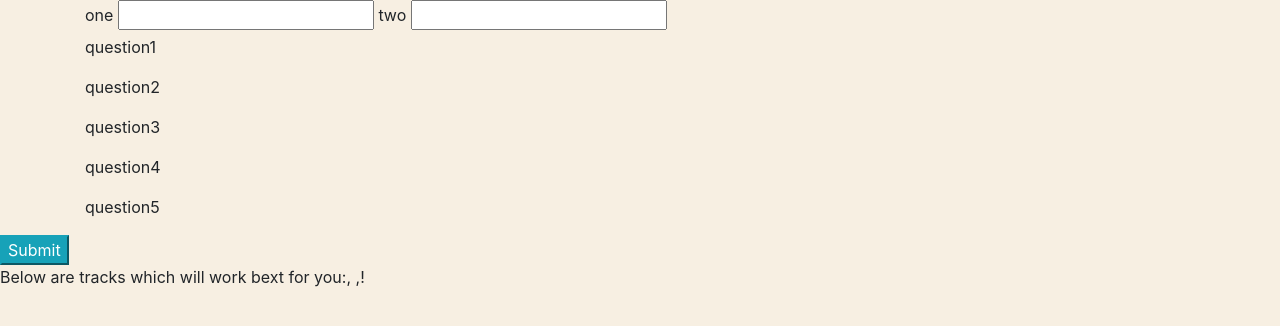
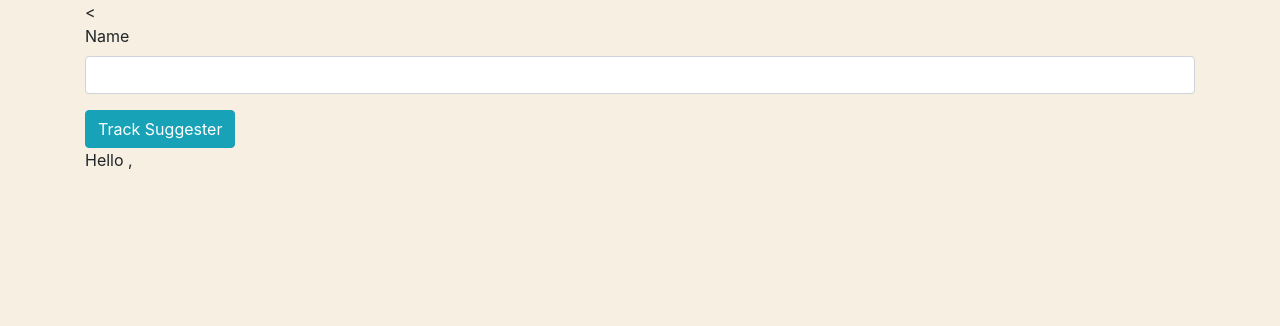
Before and after one commit to Ngann/track, a plain HTML site: page index.html in a window 1280 px wide. Drawn offline with Linux system fonts and the light colour scheme.

Commit message:
show working code for jQuery, html and css.

```diff
--- a/css/styles.css
+++ b/css/styles.css
@@ -10,3 +10,7 @@
 body {
   background-color: #f7efe2;
 }
+
+/* img {
+  display: none;
+} */
--- a/index.html
+++ b/index.html
@@ -9,26 +9,17 @@
   </head>
   <body>
     <div class="container">
-      <form id="form-track">
-        <label for="question-one">one</label>
-        <input type="text" id="question-one">
+      <form id="formOne" method="post">
+        <<div class="form-group">
+            <label for="name">Name</label>
+            <input id="name" class="form-control" type="text">
+          </div>
+          <button type="Submit" class="btn btn-info">Track Suggester</button>
+      </form>
 
-        <label id="question-two">two</label>
-        <input type="question-two" name="" value="">
-        <p>question1</p>
-        <p>question2</p>
-        <p>question3</p>
-        <p>question4</p>
-        <p>question5</p>
-
-      </form>
-    </div>
-
-    <button type="button" class="btn-info" name="btn">Submit</button>
-
-    <div class="result">
-      <p>Below are tracks which will work bext for you:<span class="track-one"></span>, <span class="track-two">,<span class="track-three">!</p>
-
+      <div id="story">
+        <p>Hello <span class="name"></span>,</p>
+      </div>
     </div>
   </body>
 </html>
--- a/js/scripts.js
+++ b/js/scripts.js
@@ -1,13 +1,13 @@
-$(document).ready(function(){
-  $("form#form-track").sumbit(function(event){
+$(document).ready(function() {
+  $("#formOne").submit(function(event) {
+    var nameInput = $("input#name").val();
 
+    $(".name").append(nameInput);
+
+    $("#story").show();
+    event.preventDefault();
   });
-
-
-// alert('hello');
-  event.preventDefault();
 });
-
 
 // Available Tracks
 // Ruby/Rails
```
